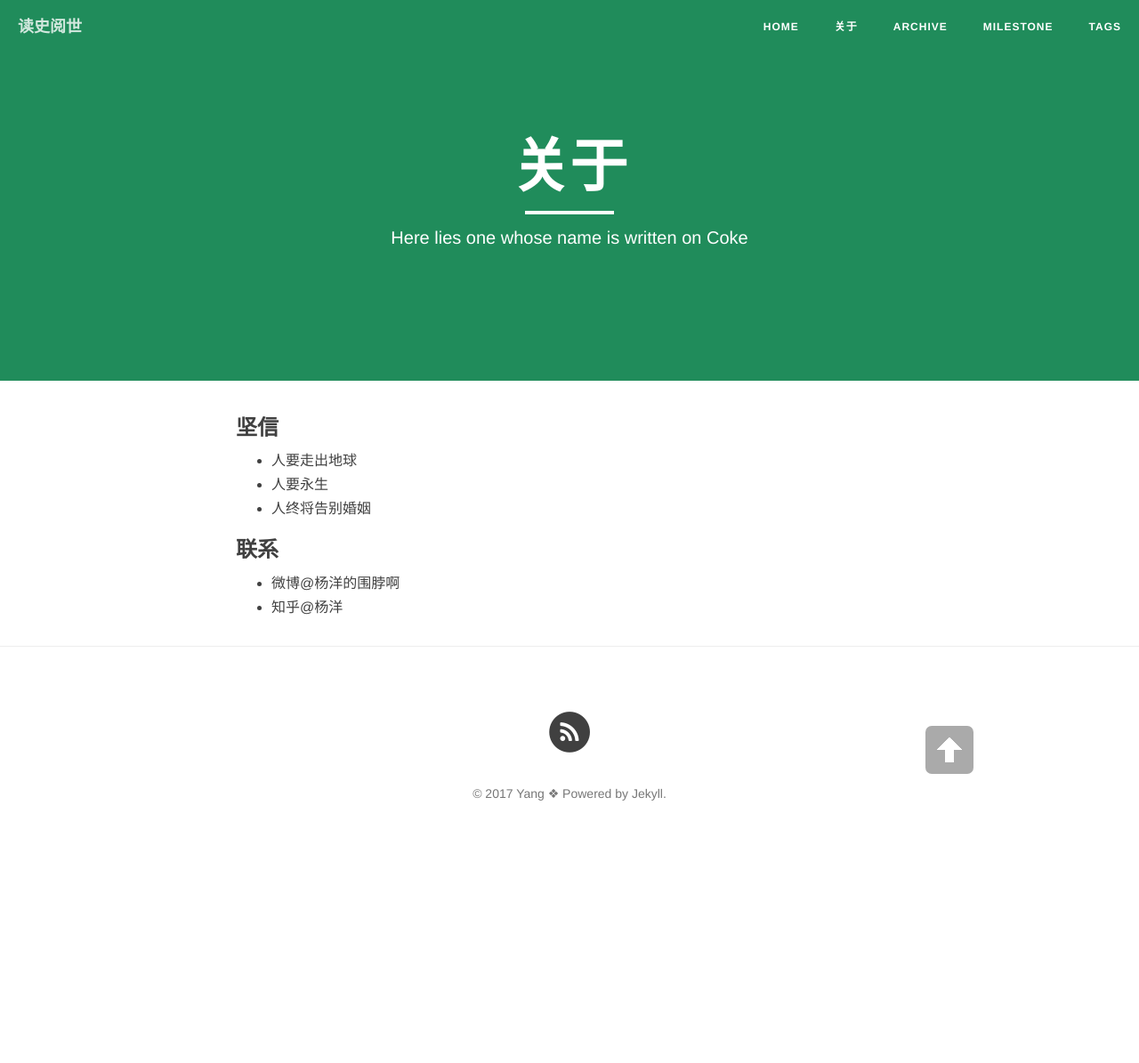
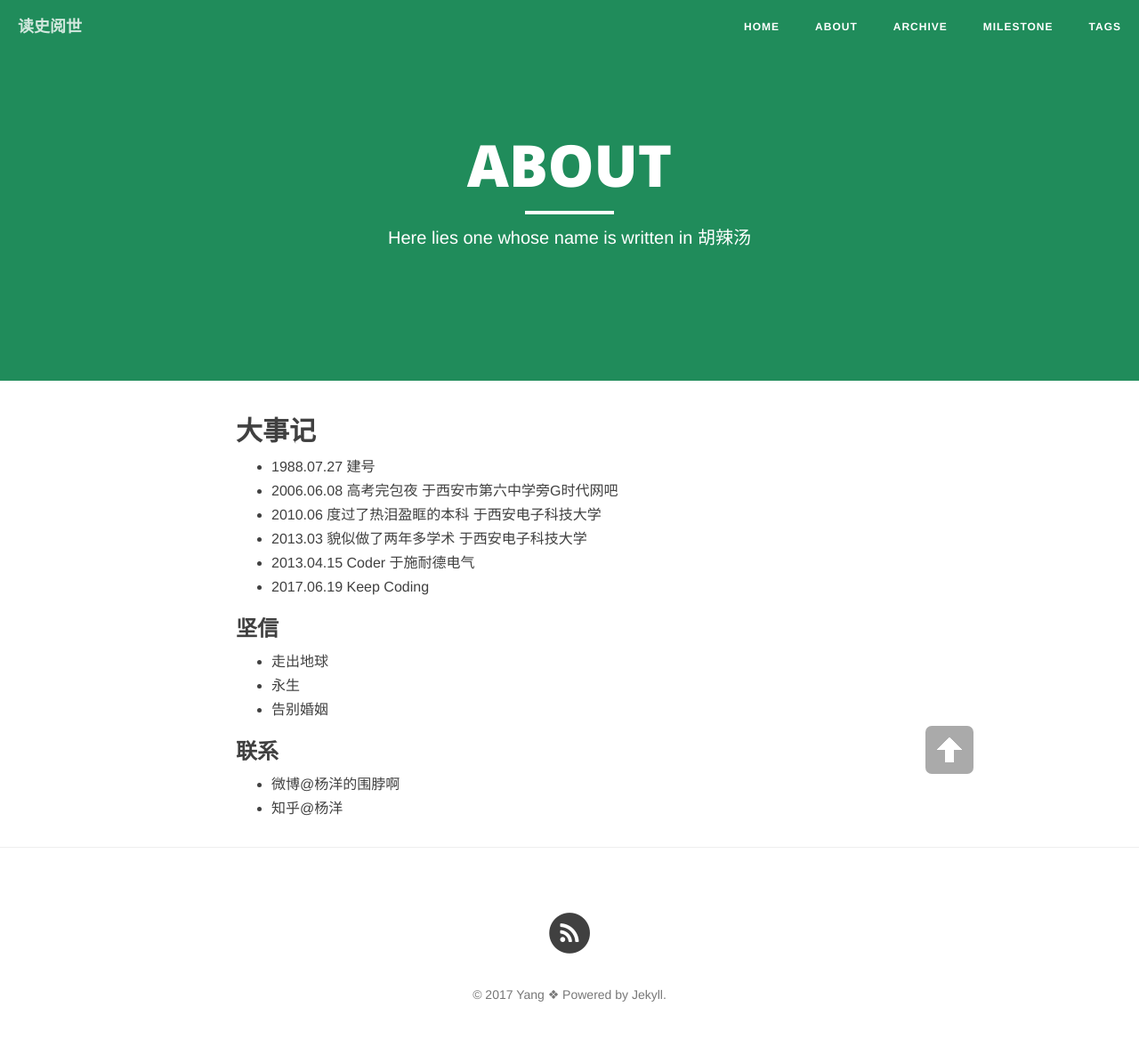
Before and after one commit to yangyangxian/yangyangxian.github.io, a Jekyll site: the page built from about.md, in a window 1280 px wide. Shown: the whole page at 89% size. Built offline with Jekyll 4.4.1, drawn with Linux system fonts in a browser that asks for light colours; nearby versions of some CDN libraries; before the commit the page ends 969 px from its top, so only the background shows below that.

Commit message:
Update self-introduction

```diff
--- a/about.md
+++ b/about.md
@@ -1,16 +1,22 @@
 ---
 layout: page
-title: "关于"
-description: "Here lies one whose name is written on Coke"
+title: "ABOUT"
+description: "Here lies one whose name is written in 胡辣汤"
 header-img: "img/green.jpg"
 ---
-
+## 大事记
+- 1988.07.27 建号
+- 2006.06.08 高考完包夜 于西安市第六中学旁G时代网吧
+- 2010.06 度过了热泪盈眶的本科 于西安电子科技大学
+- 2013.03 貌似做了两年多学术 于西安电子科技大学
+- 2013.04.15 Coder 于施耐德电气
+- 2017.06.19 Keep Coding
 
 ### 坚信
 
-- 人要走出地球
-- 人要永生
-- 人终将告别婚姻
+- 走出地球
+- 永生
+- 告别婚姻
 
 ### 联系
 
```
